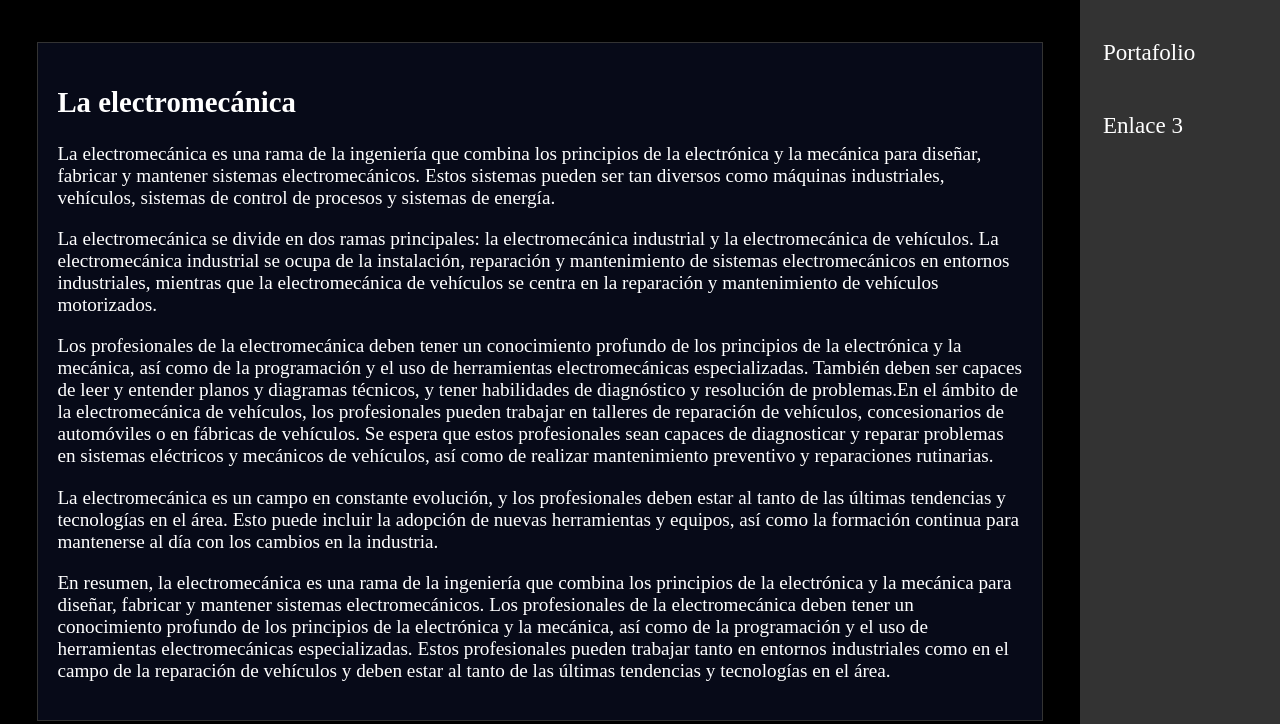
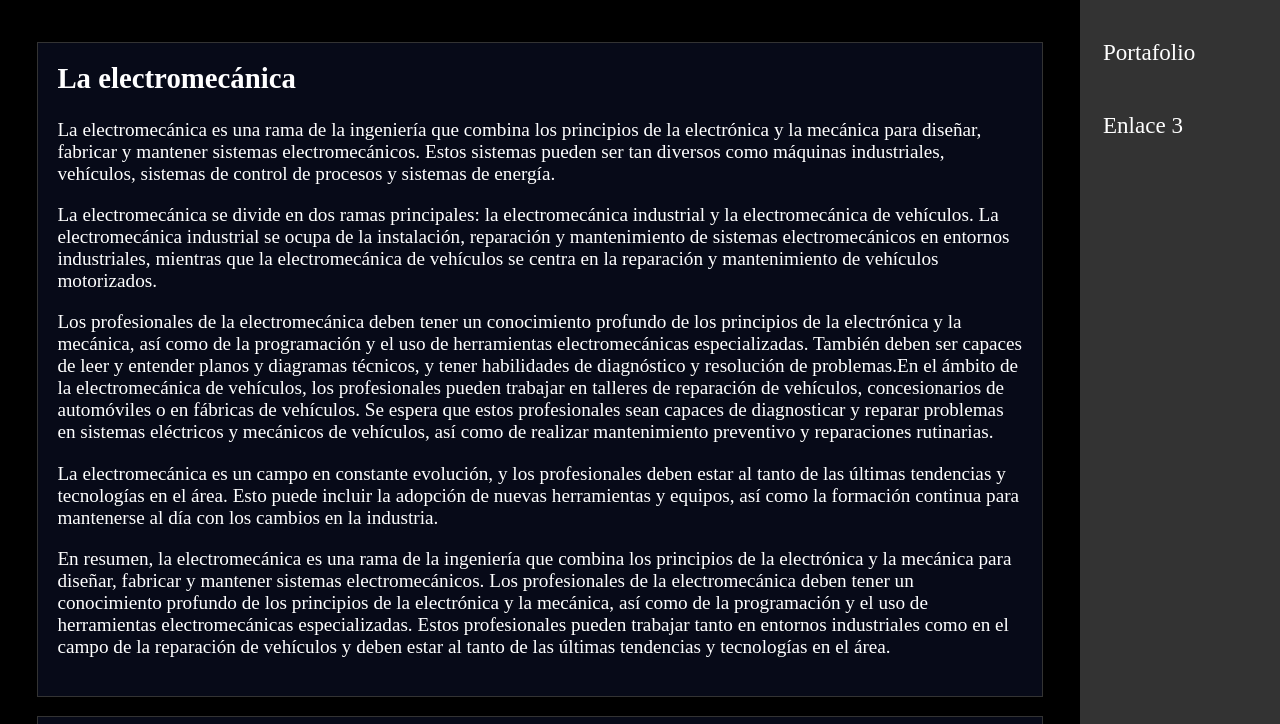
Before and after one commit to esfader/esfader.github.io, a plain HTML site: page index.html in a window 1280 px wide. Shown: the part 76-800 px from the top of the page. Drawn offline with Linux system fonts and the light colour scheme.

Commit message:
Update style.css

```diff
--- a/style.css
+++ b/style.css
@@ -46,6 +46,10 @@ main {
 
 h1 {
     text-align: center;
+}
+
+h2 {
+    margin-top: 0;
 }
 
 article {
```
